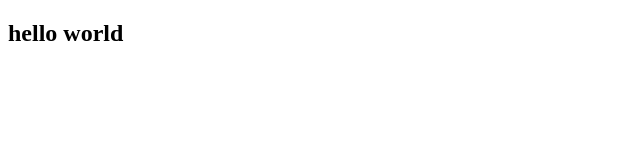
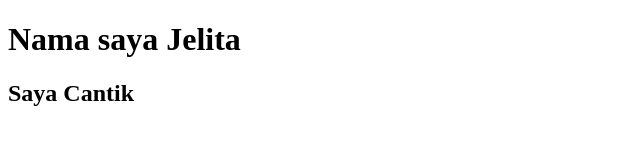
Before and after one commit to jelitarahma1011/test-class-c, a plain HTML site: page index.html in a window 1280 px wide. Shown: the whole page, without its empty margins (0-640 px from the left). Drawn offline with Linux system fonts and the light colour scheme.

Commit message:
penambahan file style.css & perubahan index.html

```diff
--- a/index.html
+++ b/index.html
@@ -4,8 +4,10 @@
     <meta charset="UTF-8">
     <meta name="viewport" content="width=device-width, initial-scale=1.0">
     <title>Latihan git</title>
+    <link rel="stylesheet" href="style.css"
 </head>
 <body>
-    <h2>hello world</h2>
+    <h1>Nama saya Jelita</h1>
+    <h2>Saya Cantik</h2>
 </body>
 </html>
```
Also changed, not shown: style.css (added).
